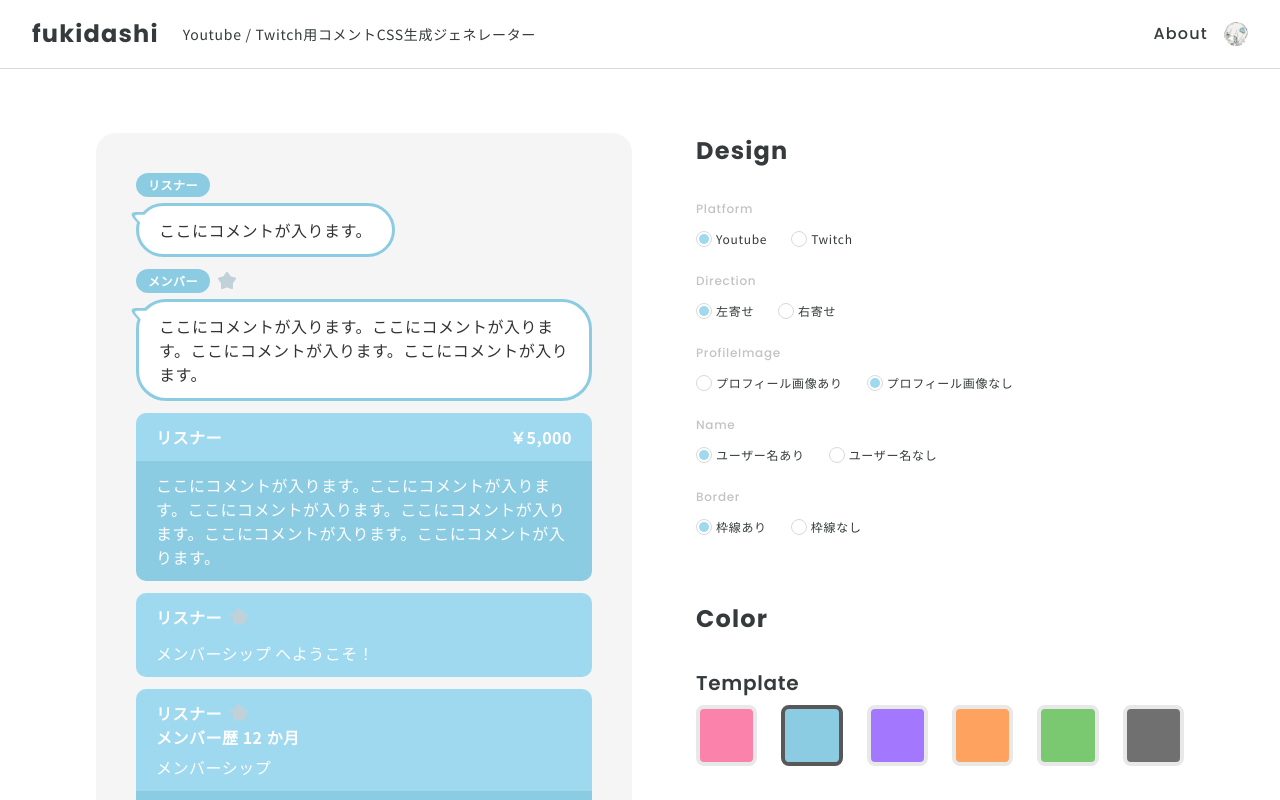
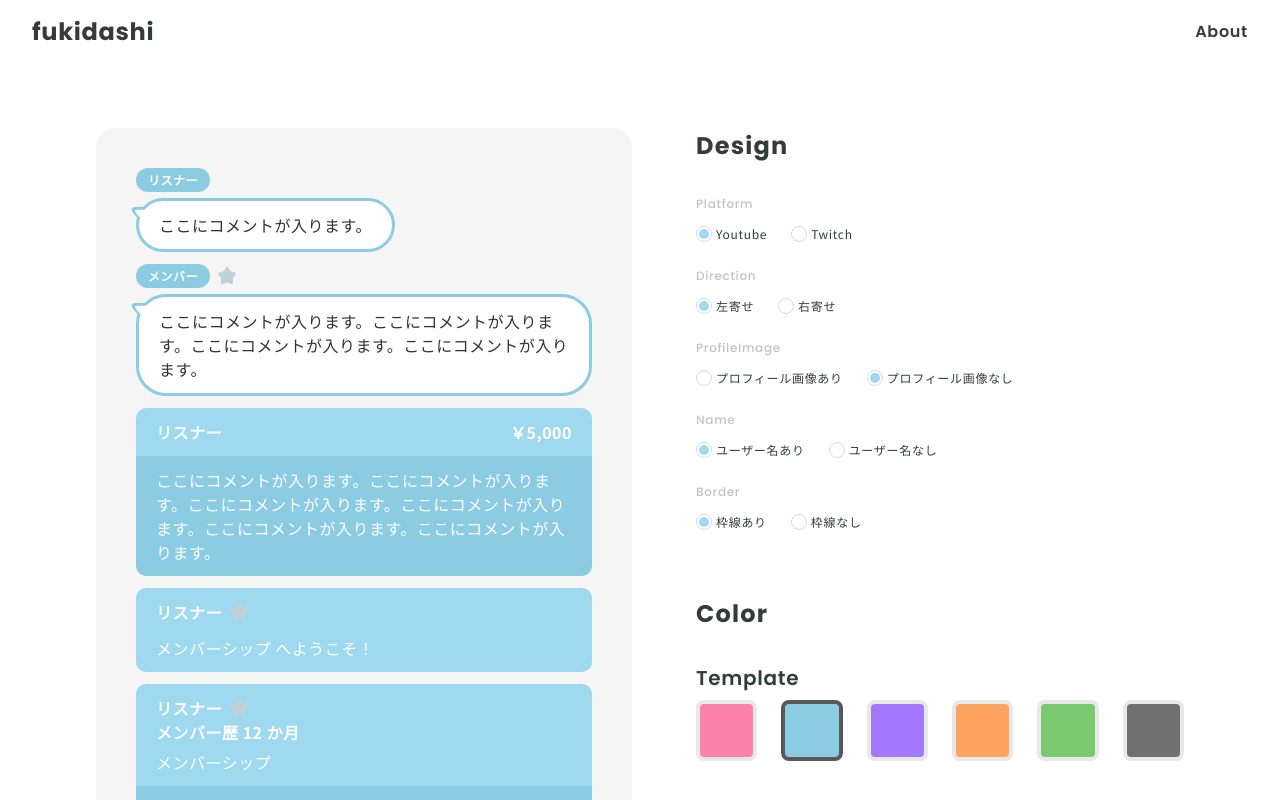
Before and after one commit to plus-5min/fukidashi, a React (Vite) app: page / in a window 1280 px wide. Shown: the top 800 px of the page. Built offline with nearby package versions, Linux system fonts and the light colour scheme.

Commit message:
fix: haeder, font

```diff
--- a/index.html
+++ b/index.html
@@ -37,7 +37,7 @@
     />
     <meta name="twitter:image:src" content="https://fukidashi-css.com/image/ogp.png" />
   </head>
-  <body class="min-h-full w-full bg-white font-['Noto_Sans_JP'] leading-6 tracking-[0.7px] text-[#353b3c]">
+  <body class="min-h-full w-full bg-white font-sans leading-6 tracking-[0.7px] text-[#353b3c]">
     <div id="root" class="min-h-screen"></div>
     <script type="module" src="/src/main.tsx"></script>
   </body>
--- a/src/app/components/AboutModal.tsx
+++ b/src/app/components/AboutModal.tsx
@@ -18,7 +18,7 @@ export function AboutModal({ open, onClose }: AboutModalProps) {
         <div>
           <div className="grid gap-[120px] max-[768px]:gap-[60px]">
             <div>
-              <h2 className="text-center font-['Poppins'] text-[32px] font-bold text-[#353b3c]" id="about-modal-title">
+              <h2 className="font-poppins text-center text-[32px] font-bold text-[#353b3c]" id="about-modal-title">
                 fukidashi
               </h2>
               <div className="mt-16 text-center text-[#353b3c]">
@@ -28,7 +28,7 @@ export function AboutModal({ open, onClose }: AboutModalProps) {
               </div>
             </div>
             <div>
-              <h3 className="text-center font-['Poppins'] text-2xl font-bold text-[#353b3c]">Creater</h3>
+              <h3 className="font-poppins text-center text-2xl font-bold text-[#353b3c]">Creater</h3>
               <div className="mt-8 flex items-center justify-center gap-9 rounded-[20px] bg-[#fafafa] p-8 max-[768px]:gap-7 max-[768px]:p-4">
                 <div className="size-[104px] shrink-0">
                   <img className="h-auto w-full object-contain" src="/image/profile.png" width="104" height="104" alt="通行止め.ᐟ.ᐟ" />
@@ -51,7 +51,7 @@ export function AboutModal({ open, onClose }: AboutModalProps) {
               </div>
             </div>
             <div>
-              <h3 className="text-center font-['Poppins'] text-2xl font-bold text-[#353b3c]">Contact</h3>
+              <h3 className="font-poppins text-center text-2xl font-bold text-[#353b3c]">Contact</h3>
               <div className="mt-8 font-light text-[#353b3c]">
                 <span className="inline-block">お問い合わせはメール、</span>
                 <span className="inline-block">
--- a/src/app/components/Footer.tsx
+++ b/src/app/components/Footer.tsx
@@ -2,7 +2,7 @@ export function Footer() {
   return (
     <footer>
       <div className="p-10">
-        <p className="text-center font-['Poppins'] text-xs font-medium text-[#c3c3c3]">©2024 tsukodome</p>
+        <p className="font-poppins text-center text-xs font-medium text-[#c3c3c3]">©2024 tsukodome</p>
       </div>
     </footer>
   )
--- a/src/app/components/Header.tsx
+++ b/src/app/components/Header.tsx
@@ -4,28 +4,16 @@ type HeaderProps = {
 
 export function Header({ onOpenAbout }: HeaderProps) {
   return (
-    <header className="border-b border-[#d8d8d8]">
+    <header>
       <div className="px-8 py-4">
         <div className="flex justify-between gap-6">
           <div className="flex gap-6">
-            <h1 className="font-['Poppins'] text-2xl leading-9 font-bold tracking-[1.2px] text-[#353b3c]">fukidashi</h1>
-            <p className="flex items-center text-sm max-[768px]:hidden">Youtube / Twitch用コメントCSS生成ジェネレーター</p>
+            <h1 className="text-2xl font-bold font-poppins">fukidashi</h1>
           </div>
           <div className="flex items-center gap-4">
-            <button
-              type="button"
-              className="cursor-pointer font-['Poppins'] text-base leading-6 font-medium tracking-[1.2px] text-[#353b3c]"
-              onClick={onOpenAbout}
-            >
+            <button type="button" className="font-poppins cursor-pointer text-base font-semibold" onClick={onOpenAbout}>
               About
             </button>
-            <div>
-              <a href="https://x.com/tsuko111d0me" target="_blank" rel="noreferrer">
-                <p>
-                  <img src="/image/profile.png" alt="通行止め.ᐟ.ᐟ" width="24" height="24" />
-                </p>
-              </a>
-            </div>
           </div>
         </div>
       </div>
--- a/src/features/generator/components/CommentPreview.tsx
+++ b/src/features/generator/components/CommentPreview.tsx
@@ -30,7 +30,7 @@ export function CommentPreview({ config }: CommentPreviewProps) {
             showBadge
           />
 
-          <div className={`font-['Noto_Sans_JP'] text-base leading-6 font-bold tracking-[0.5px] not-italic ${isTwitch ? 'hidden' : ''}`}>
+          <div className={`font-sans text-base leading-6 font-bold tracking-[0.5px] not-italic ${isTwitch ? 'hidden' : ''}`}>
             <div className="relative flex justify-between rounded-t-[10px] bg-[var(--superchat-name-bg)] px-5 py-3 text-[var(--superchat-name)]">
               <p>リスナー </p>
               <p>￥5,000</p>
@@ -42,7 +42,7 @@ export function CommentPreview({ config }: CommentPreviewProps) {
             </div>
           </div>
 
-          <div className={`font-['Noto_Sans_JP'] text-base leading-6 font-bold tracking-[0.5px] not-italic ${isTwitch ? 'hidden' : ''}`}>
+          <div className={`font-sans text-base leading-6 font-bold tracking-[0.5px] not-italic ${isTwitch ? 'hidden' : ''}`}>
             <div className="flex gap-2 rounded-t-[10px] bg-[var(--membership-name-bg)] px-5 py-3 text-[var(--membership-name)]">
               <p>リスナー</p>
               <MemberBadge />
@@ -52,7 +52,7 @@ export function CommentPreview({ config }: CommentPreviewProps) {
             </div>
           </div>
 
-          <div className={`font-['Noto_Sans_JP'] text-base leading-6 font-bold tracking-[0.5px] not-italic ${isTwitch ? 'hidden' : ''}`}>
+          <div className={`font-sans text-base leading-6 font-bold tracking-[0.5px] not-italic ${isTwitch ? 'hidden' : ''}`}>
             <div className="flex gap-2 rounded-t-[10px] bg-[var(--membership-name-bg)] px-5 pt-3 pb-0 text-[var(--membership-name)]">
               <p>リスナー</p>
               <MemberBadge />
@@ -97,7 +97,7 @@ function TextComment({ config, name, message, hidden = false, member = false, sh
 
   return (
     <div
-      className={`gap-3 font-['Noto_Sans_JP'] text-base leading-6 font-bold tracking-[0.5px] not-italic ${
+      className={`gap-3 font-sans text-base leading-6 font-bold tracking-[0.5px] not-italic ${
         hidden ? 'hidden' : 'flex'
       } ${isRight ? 'flex-row-reverse' : 'flex-row'}`}
     >
--- a/src/features/generator/components/CreateModal.tsx
+++ b/src/features/generator/components/CreateModal.tsx
@@ -49,7 +49,7 @@ export function CreateModal({ open, css, onCssChange, onClose }: CreateModalProp
             <img src="/assets/close-circle.svg" alt="×" />
           </button>
           <div>
-            <p className="font-['Poppins'] text-xl font-bold text-[#353b3c]" id="create-modal-title">
+            <p className="font-poppins text-xl font-bold text-[#353b3c]" id="create-modal-title">
               CSS
             </p>
             <div className="relative mt-6">
--- a/src/styles/globals.css
+++ b/src/styles/globals.css
@@ -1 +1,6 @@
 @import 'tailwindcss';
+
+@theme {
+  --font-sans: 'Noto Sans JP', sans-serif;
+  --font-poppins: 'Poppins', sans-serif;
+}
```
Also changed, not shown: src/features/generator/components/GeneratorControls.tsx (+9 -9 lines).
